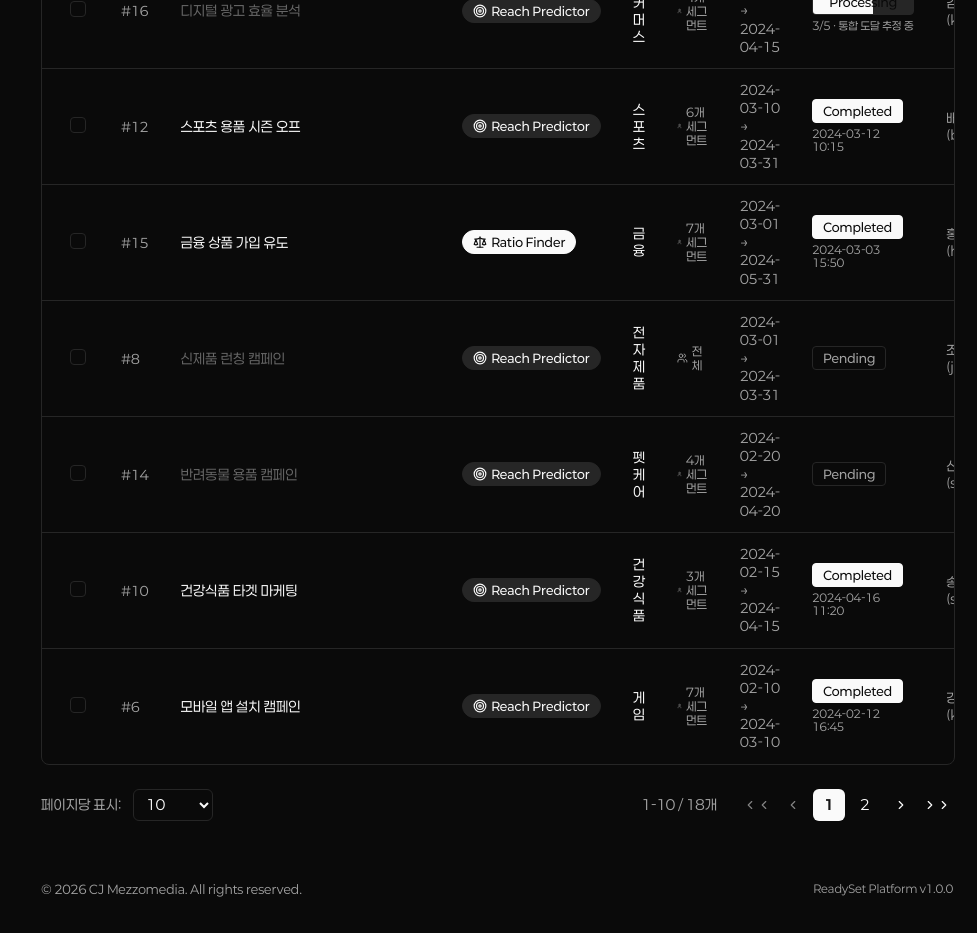
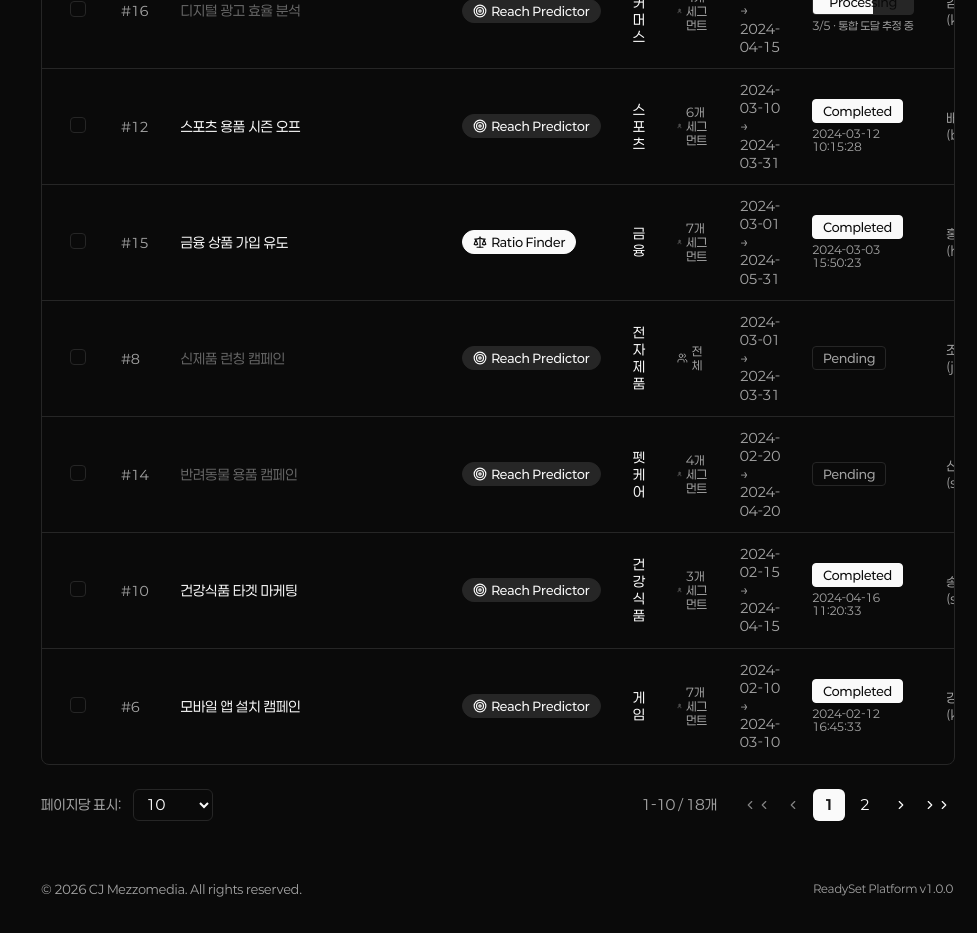
Before and after one commit to taetaej/ReadySet, a React (Vite) app: page /reachcaster in a window 1280 px wide. Shown: the part 820-1753 px from the top of the page, without its empty margins (303-1280 px from the left). Built offline with nearby package versions, Linux system fonts and the light colour scheme.

Commit message:
fix: 시나리오 샘플 데이터 시간 포맷 HH:mm → HH:mm:ss 수정

```diff
--- a/src/components/reachcaster/SlotDetail.tsx
+++ b/src/components/reachcaster/SlotDetail.tsx
@@ -34,10 +34,10 @@ const sampleScenarios = [
     status: 'Completed',
     processStep: 5,
     totalSteps: 5,
-    created: '2024-01-10 14:30',
+    created: '2024-01-10 14:30:45',
     creator: '김철수',
     creatorId: 'kimcheolsu@gmail.com',
-    completedAt: '2024-01-20 16:45',
+    completedAt: '2024-01-20 16:45:12',
     errorMessage: null
   },
   {
@@ -52,10 +52,10 @@ const sampleScenarios = [
     status: 'Completed',
     processStep: 5,
     totalSteps: 5,
-    created: '2024-01-18 09:15',
+    created: '2024-01-18 09:15:33',
     creator: '이영희',
     creatorId: 'leeyounghee@gmail.com',
-    completedAt: '2024-01-20 14:30',
+    completedAt: '2024-01-20 14:30:07',
     errorMessage: null
   },
   {
@@ -70,7 +70,7 @@ const sampleScenarios = [
     status: 'Pending',
     processStep: 0,
     totalSteps: 5,
-    created: '2024-01-25 11:20',
+    created: '2024-01-25 11:20:18',
     creator: '박민수',
     creatorId: 'parkminsoo@gmail.com',
     completedAt: null,
@@ -88,10 +88,10 @@ const sampleScenarios = [
     status: 'Error',
     processStep: 2,
     totalSteps: 5,
-    created: '2024-01-03 15:40',
+    created: '2024-01-03 15:40:52',
     creator: '최지은',
     creatorId: 'choijieun@gmail.com',
-    completedAt: '2024-01-06 10:23',
+    completedAt: '2024-01-06 10:23:41',
     errorMessage: '입력 데이터 형식 오류: 예산 정보가 누락되었습니다.'
   },
   {
@@ -106,10 +106,10 @@ const sampleScenarios = [
     status: 'Completed',
     processStep: 5,
     totalSteps: 5,
-    created: '2024-01-12 10:00',
+    created: '2024-01-12 10:00:29',
     creator: '정현우',
     creatorId: 'junghyunwoo@gmail.com',
-    completedAt: '2024-01-15 14:20',
+    completedAt: '2024-01-15 14:20:55',
     errorMessage: null
   },
   {
@@ -124,10 +124,10 @@ const sampleScenarios = [
     status: 'Completed',
     processStep: 5,
     totalSteps: 5,
-    created: '2024-02-05 13:25',
+    created: '2024-02-05 13:25:14',
     creator: '강민지',
     creatorId: 'kangminji@gmail.com',
-    completedAt: '2024-02-12 16:45',
+    completedAt: '2024-02-12 16:45:33',
     errorMessage: null
   },
   {
@@ -142,10 +142,10 @@ const sampleScenarios = [
     status: 'Error',
     processStep: 3,
     totalSteps: 5,
-    created: '2024-01-22 16:10',
+    created: '2024-01-22 16:10:27',
     creator: '윤서준',
     creatorId: 'yoonseojun@gmail.com',
-    completedAt: '2024-01-29 09:15',
+    completedAt: '2024-01-29 09:15:08',
     errorMessage: '서버 연결 오류: 외부 API 응답 시간 초과'
   },
   {
@@ -160,7 +160,7 @@ const sampleScenarios = [
     status: 'Pending',
     processStep: 0,
     totalSteps: 5,
-    created: '2024-02-20 10:45',
+    created: '2024-02-20 10:45:39',
     creator: '조은비',
     creatorId: 'joeunbi@gmail.com',
     completedAt: null,
@@ -178,10 +178,10 @@ const sampleScenarios = [
     status: 'Completed',
     processStep: 5,
     totalSteps: 5,
-    created: '2024-04-25 14:00',
+    created: '2024-04-25 14:00:22',
     creator: '한지우',
     creatorId: 'hanjiwoo@gmail.com',
-    completedAt: '2024-05-03 11:20',
+    completedAt: '2024-05-03 11:20:47',
     errorMessage: null
   },
   {
@@ -196,10 +196,10 @@ const sampleScenarios = [
     status: 'Completed',
     processStep: 5,
     totalSteps: 5,
-    created: '2024-02-10 09:30',
+    created: '2024-02-10 09:30:15',
     creator: '송하늘',
     creatorId: 'songhaneul@gmail.com',
-    completedAt: '2024-04-16 11:20',
+    completedAt: '2024-04-16 11:20:33',
     errorMessage: null,
     reachPredictorMedia: [
       {
@@ -302,10 +302,10 @@ const sampleScenarios = [
     status: 'Completed',
     processStep: 5,
     totalSteps: 5,
-    created: '2024-01-28 11:15',
+    created: '2024-01-28 11:15:42',
     creator: '임도현',
     creatorId: 'limdohyun@gmail.com',
-    completedAt: '2024-02-13 15:20',
+    completedAt: '2024-02-13 15:20:09',
     errorMessage: null
   },
   {
@@ -320,10 +320,10 @@ const sampleScenarios = [
     status: 'Completed',
     processStep: 5,
     totalSteps: 5,
-    created: '2024-03-05 13:40',
+    created: '2024-03-05 13:40:51',
     creator: '배서연',
     creatorId: 'baeseoyeon@gmail.com',
-    completedAt: '2024-03-12 10:15',
+    completedAt: '2024-03-12 10:15:28',
     errorMessage: null
   },
   {
@@ -338,10 +338,10 @@ const sampleScenarios = [
     status: 'Completed',
     processStep: 5,
     totalSteps: 5,
-    created: '2024-01-15 10:20',
+    created: '2024-01-15 10:20:36',
     creator: '오준혁',
     creatorId: 'ojunhyuk@gmail.com',
-    completedAt: '2024-03-22 09:45',
+    completedAt: '2024-03-22 09:45:19',
     errorMessage: null
   },
   {
@@ -356,7 +356,7 @@ const sampleScenarios = [
     status: 'Pending',
     processStep: 0,
     totalSteps: 5,
-    created: '2024-02-15 15:55',
+    created: '2024-02-15 15:55:04',
     creator: '신예린',
     creatorId: 'shinyerin@gmail.com',
     completedAt: null,
@@ -374,10 +374,10 @@ const sampleScenarios = [
     status: 'Completed',
     processStep: 5,
     totalSteps: 5,
-    created: '2024-02-25 11:30',
+    created: '2024-02-25 11:30:57',
     creator: '홍재민',
     creatorId: 'hongjaemin@gmail.com',
-    completedAt: '2024-03-03 15:50',
+    completedAt: '2024-03-03 15:50:23',
     errorMessage: null
   },
   {
@@ -392,7 +392,7 @@ const sampleScenarios = [
     status: 'Processing',
     processStep: 3,
     totalSteps: 5,
-    created: '2024-03-10 09:00',
+    created: '2024-03-10 09:00:11',
     creator: '김철수',
     creatorId: 'kimcheolsu@gmail.com',
     completedAt: null,
@@ -410,7 +410,7 @@ const sampleScenarios = [
     status: 'Processing',
     processStep: 1,
     totalSteps: 5,
-    created: '2024-03-28 14:20',
+    created: '2024-03-28 14:20:44',
     creator: '이영희',
     creatorId: 'leeyounghee@gmail.com',
     completedAt: null,
@@ -428,7 +428,7 @@ const sampleScenarios = [
     status: 'Processing',
     processStep: 4,
     totalSteps: 5,
-    created: '2024-04-05 11:45',
+    created: '2024-04-05 11:45:31',
     creator: '박민수',
     creatorId: 'parkminsoo@gmail.com',
     completedAt: null,
```
